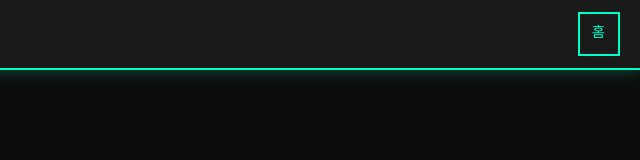
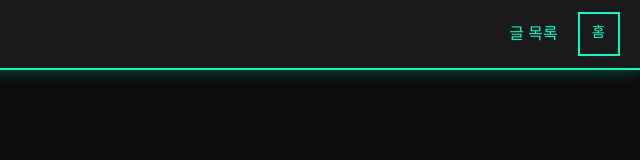
Before and after one commit to cosmos0111-cmyk/bp-t3b06-gd-kb-real-2, a plain HTML site: page about.html in a window 1280 px wide. Shown: the full height of the page, 640-1280 px from the left. Drawn offline with Linux system fonts and the light colour scheme.

Commit message:
deploy: garbage-free snapshot 2026-08-16T11:43:22.695Z

```diff
--- a/about.html
+++ b/about.html
@@ -355,7 +355,7 @@ img {
  <span class="hamburger-menu__line"></span>
  <span class="hamburger-menu__line"></span>
  </button>
- <nav class="nav" id="mainNav">
+ <nav class="nav" id="mainNav"><a href="posts.html">글 목록</a>
  <a href="/" class="nav__link">홈</a>
 </body>
 </html>
```
